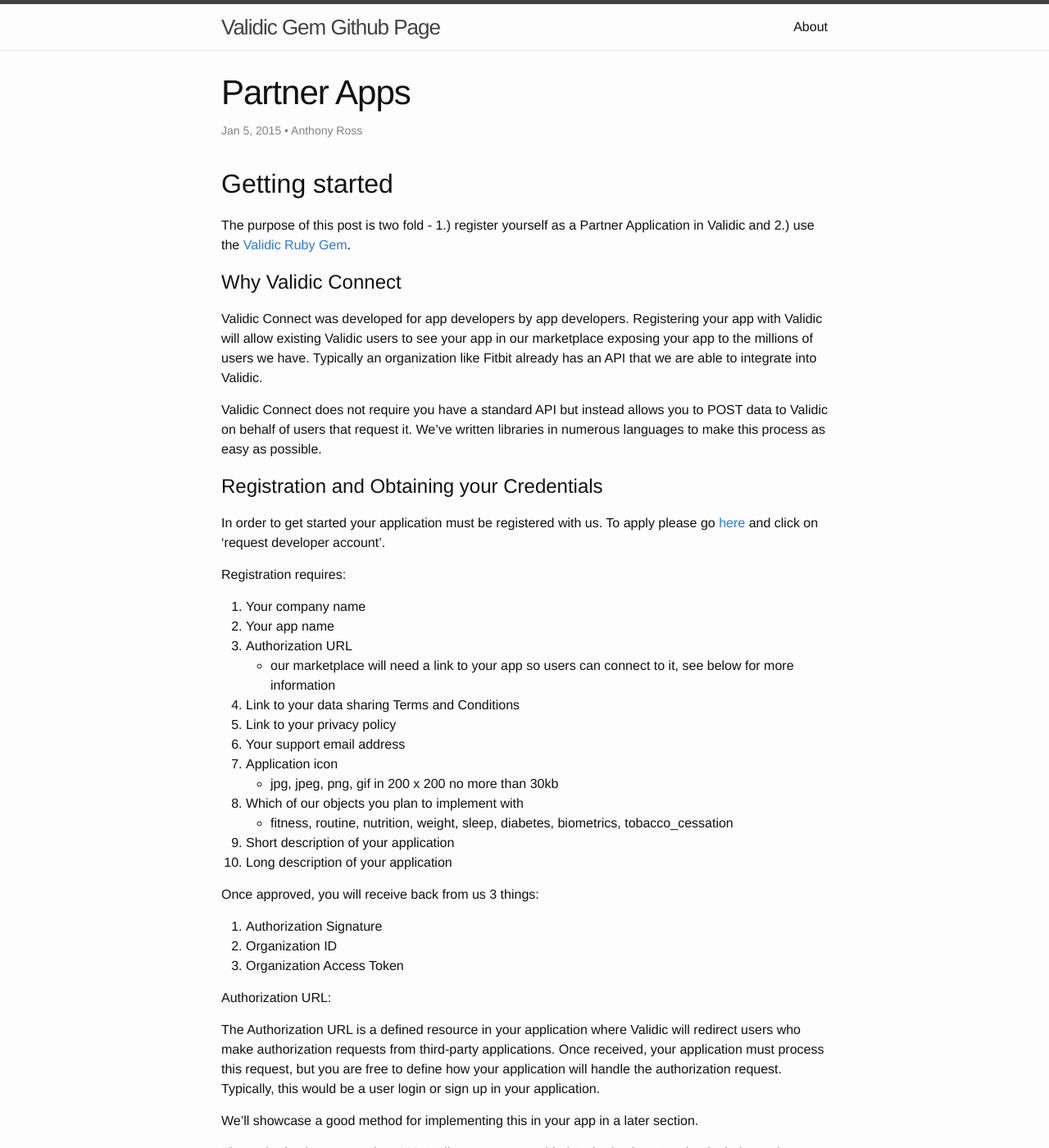
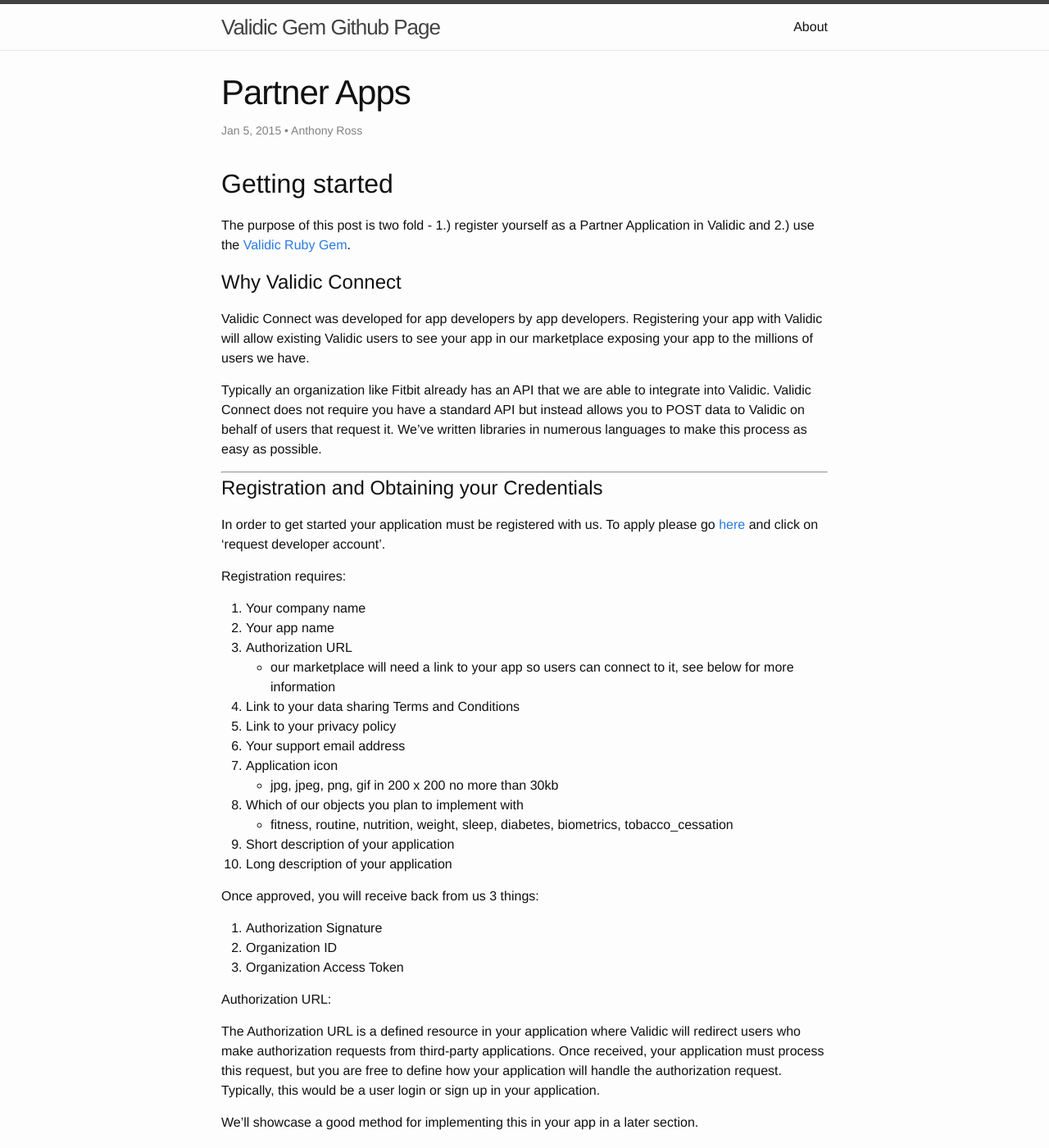
Before and after one commit to vipinj/validic, a Jekyll site: the page built from _posts/2015-01-05-partner-apps.markdown, in a window 1280 px wide and 1400 px high. Shown: the whole window at 82% size. Built offline with Jekyll 4.4.1, drawn with Linux system fonts in a browser that asks for light colours; some of the changed text lies outside the part shown.

```diff
--- a/_posts/2015-01-05-partner-apps.markdown
+++ b/_posts/2015-01-05-partner-apps.markdown
@@ -11,10 +11,11 @@ categories: validic partner
 The purpose of this post is two fold - 1.)  register yourself as a Partner Application in Validic and 2.) use the [Validic Ruby Gem](https://github.com/validic/validic).
 
 #Why Validic Connect
-Validic Connect was developed for app developers by app developers.  Registering your app with Validic will allow existing Validic users to see your app in our marketplace exposing your app to the millions of users we have.  Typically an organization like Fitbit already has an API that we are able to integrate into Validic.
+Validic Connect was developed for app developers by app developers.  Registering your app with Validic will allow existing Validic users to see your app in our marketplace exposing your app to the millions of users we have.
 
-Validic Connect does not require you have a standard API but instead allows you to POST data to Validic on behalf of users that request it.  We've written libraries in numerous languages to make this process as easy as possible.
+Typically an organization like Fitbit already has an API that we are able to integrate into Validic.  Validic Connect does not require you have a standard API but instead allows you to POST data to Validic on behalf of users that request it.  We've written libraries in numerous languages to make this process as easy as possible.
 
+---
 
 #Registration and Obtaining your Credentials
 
```
Also changed, not shown: other parts of _posts/2015-01-05-partner-apps.markdown (+4 -3 lines), 2 other files.
